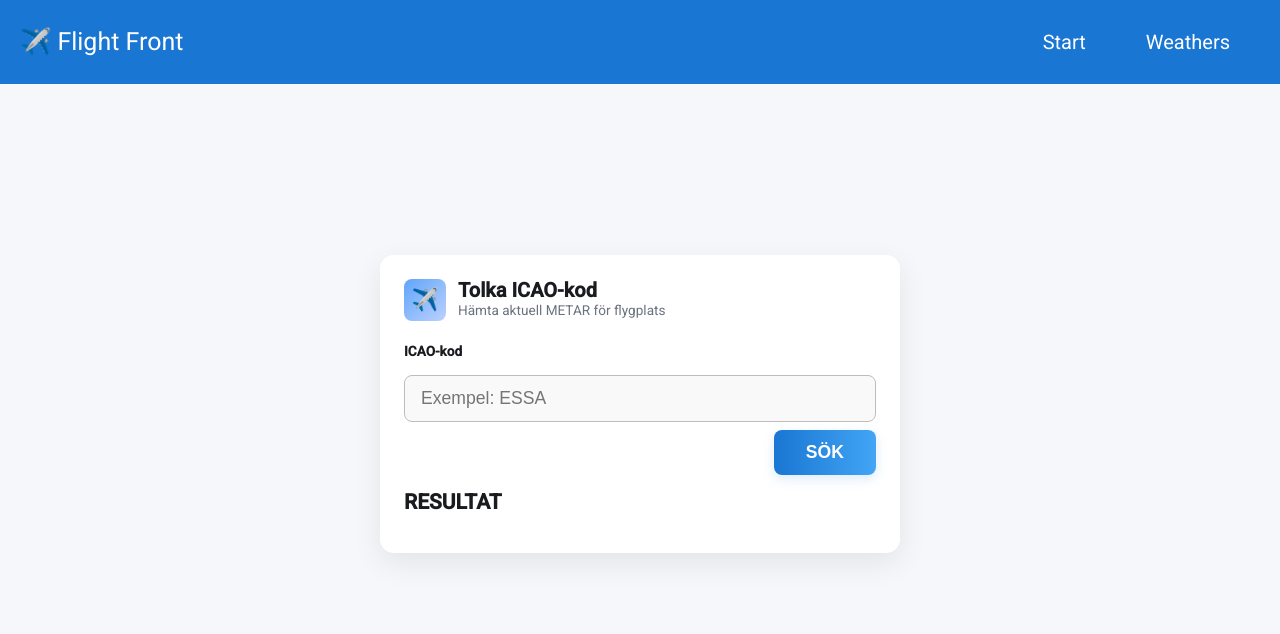
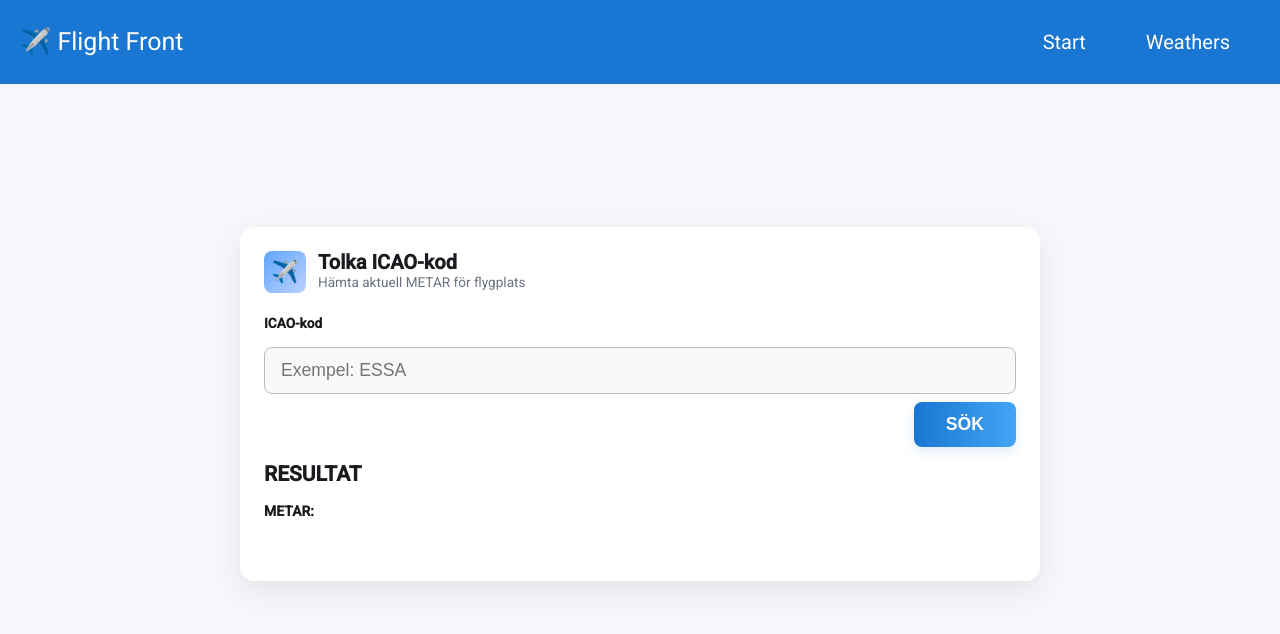
Before and after one commit to roni-jouma-forefront/CIP-05-FlightFrontMETAR, an Angular app in the folder FlightFrontend/: page / in a window 1280 px wide. Shown: the top 634 px of the page. Built offline with nearby package versions, Linux system fonts and the light colour scheme.

Commit message:
Implement METAR display and adjust card width in main content

```diff
--- a/FlightFrontend/src/app/maincontent/maincontent.html
+++ b/FlightFrontend/src/app/maincontent/maincontent.html
@@ -15,8 +15,29 @@
       <button class="btn" (click)="runICAO()">SÖK</button>
     </div>
 
-    <div class="result">
+    <div id="result">
       <h2>RESULTAT</h2>
+      <div>
+        <strong><p>METAR:</p></strong>
+        <p id="metarString"></p>
+      </div>
+      <table>
+        <tr>
+          <th></th>
+        </tr>
+        <tr>
+          <th></th>
+        </tr>
+        <tr>
+          <th></th>
+        </tr>
+        <tr>
+          <th></th>
+        </tr>
+        <tr>
+          <th></th>
+        </tr>
+      </table>
       <!-- <div class="weather-icao">
         <i class="wi wi-day-cloudy weather-icon"></i>
         <strong>Stockholm / ESSA</strong>
--- a/FlightFrontend/src/app/maincontent/maincontent.scss
+++ b/FlightFrontend/src/app/maincontent/maincontent.scss
@@ -8,7 +8,7 @@
 
 .card {
   width: 100%;
-  max-width: 520px;
+  max-width: 800px;
   background: var(--card);
   border-radius: var(--radius);
   box-shadow: 0 10px 30px rgba(0, 0, 0, 0.08);
@@ -57,6 +57,8 @@
   display: flex;
   justify-content: end;
 }
+
+//#id {}
 
 /////////////////////////////////////////////////////////////////////////////////////
 .input {
--- a/FlightFrontend/src/app/maincontent/maincontent.ts
+++ b/FlightFrontend/src/app/maincontent/maincontent.ts
@@ -37,6 +37,9 @@
     console.log("Här är koden: " + icao)
     const response = "METAR ESSA 191420Z 19006KT 9999 BKN010 00/M02 Q1029 TEMPO BKN009"
 
+    const splitMetar = response.split(" ")
+    console.log(splitMetar)
+
    // this.http.get(`https://aviationweather.gov/api/data/metar?ids=${icao}`).subscribe(response => {console.log("SVAR från backend ", response)})
   }
 }
```
